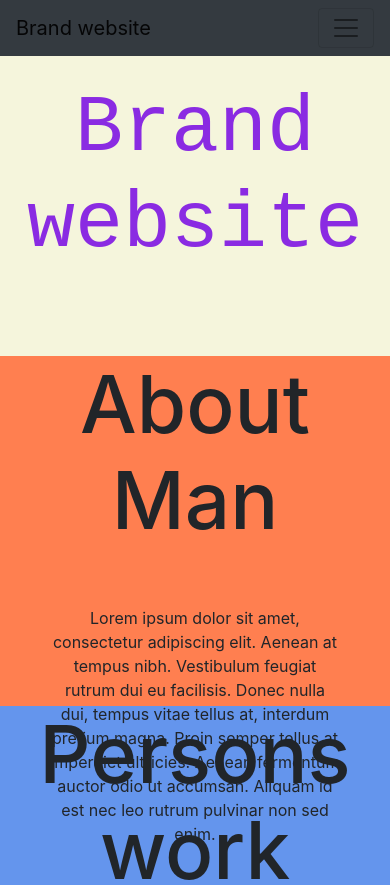
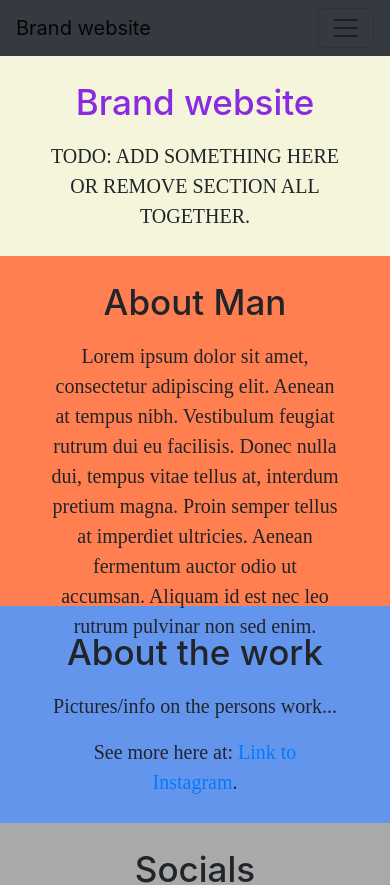
Before and after one commit to primalMG/brand-website, a React (Create React App) app: page / in a window 390 px wide. Shown: the top 885 px of the page. Built offline with nearby package versions, Linux system fonts and the light colour scheme.

Commit message:
small changes and updates to css

```diff
--- a/src/App.js
+++ b/src/App.js
@@ -19,9 +19,10 @@
       </Navbar.Collapse>
     </Navbar>
     <header className="app-header">
-        <h2 className="header-title">
+        <h2 className="title header-title">
           Brand website
         </h2>
+        <p className="paragraph-copy">TODO: ADD SOMETHING HERE OR REMOVE SECTION ALL TOGETHER.</p>
     </header>
     <section className="section section-about">
       <h2 className="title about-title">About Man</h2>
@@ -36,9 +37,10 @@
         </div>
       </div>
       <div className="images-copy">
-        <h2 className="title imaages-title">Persons work</h2>
+        <h2 className="title imaages-title">About the work</h2>
       </div>
       <div className="paragraph-copy">
+        <p>Pictures/info on the persons work...</p>
         <p>See more here at: <a href="https://www.instagram.com" target="_blank">Link to Instagram</a>.</p>
       </div>
     </section>
--- a/src/styles/App.css
+++ b/src/styles/App.css
@@ -1,61 +1,88 @@
+/* GENERIC CSS */
+
+.title {
+  text-align: center;
+  font-size: 80px;
+  padding-top: 25px;
+}
+
+@media screen and (max-width: 1068px) {
+  .title {
+    font-size: 60px;
+  }
+}
+
+@media screen and (max-width: 735px) {
+  .title {
+    font-size: 35px;
+  }
+}
+
+.paragraph-copy {
+  padding: 10px 215px;
+  font-size: 20px;
+  text-align: center;
+  font-family: Didot, serif;
+}
+
+@media screen and (max-width: 1068px) {
+  .paragraph-copy {
+    padding: 10px 100px;
+  }
+}
+
+@media screen and (max-width: 734px) {
+  .paragraph-copy {
+    padding: 10px 50px;
+  }
+}
+
+/* END GENERIC CSS */
+
+
+
+/* HEADER SECTION */
+
 .app-header {
   text-align: center;
-  height: 300px;
+  height: 200px;
   background-color: beige;
 }
 
 .header-title {
   color: blueviolet;
   padding-top: 25px;
-  font-size: 80px;
-  font-family: monospace;
 }
 
-.title {
-  text-align: center;
-  font-size: 80px;
-}
+/* ABOUT PERSON SECTION */
+
 
 .section-about {
   background-color: coral;
   height: 350px;
 }
 
+
+
+/* END ABOUT PERSON SECTION */
+
+/* ABOUT WORK SECTION */
+
 .section-images {
   background-color: cornflowerblue;
 }
+
+/* END ABOUT WORK SECTION */
+
+/* SOCIALS SECTION */
+
 
 .section-socials {
   background-color: darkgrey;
 }
 
-.section-contact {
-  background-color: darksalmon;
-}
-
-
-.paragraph-copy {
-  padding: 50px 245px;
-  text-align: center;
-}
-@media screen and (max-width: 1068px) {
-  .paragraph-copy {
-    padding: 50px 70px;
-  }
-
-}
-@media screen and (max-width: 734px) {
-  .paragraph-copy {
-    padding: 50px 50px;
-  }
-}
-
 .social-media-links {
   padding-top: 10px;
-}
-
-.contact-form {
-  text-align: center;
 }
 
 .social-media-links a:hover{
@@ -78,8 +105,26 @@
   border: 5px solid;
 }
 
+/* END SOCIALS SECTION */
+
+
+/* CONTACT SECTION */
+
+.section-contact {
+  background-color: darksalmon;
+}
+
+.contact-form {
+  text-align: center;
+}
+
+/* END CONTACT SECTION */
+
+/* SECTION FOOTER */
 
 footer {
   background-color: gray;
   height: 50px;
 }
+
+/* END SECTION FOOTER */
```
